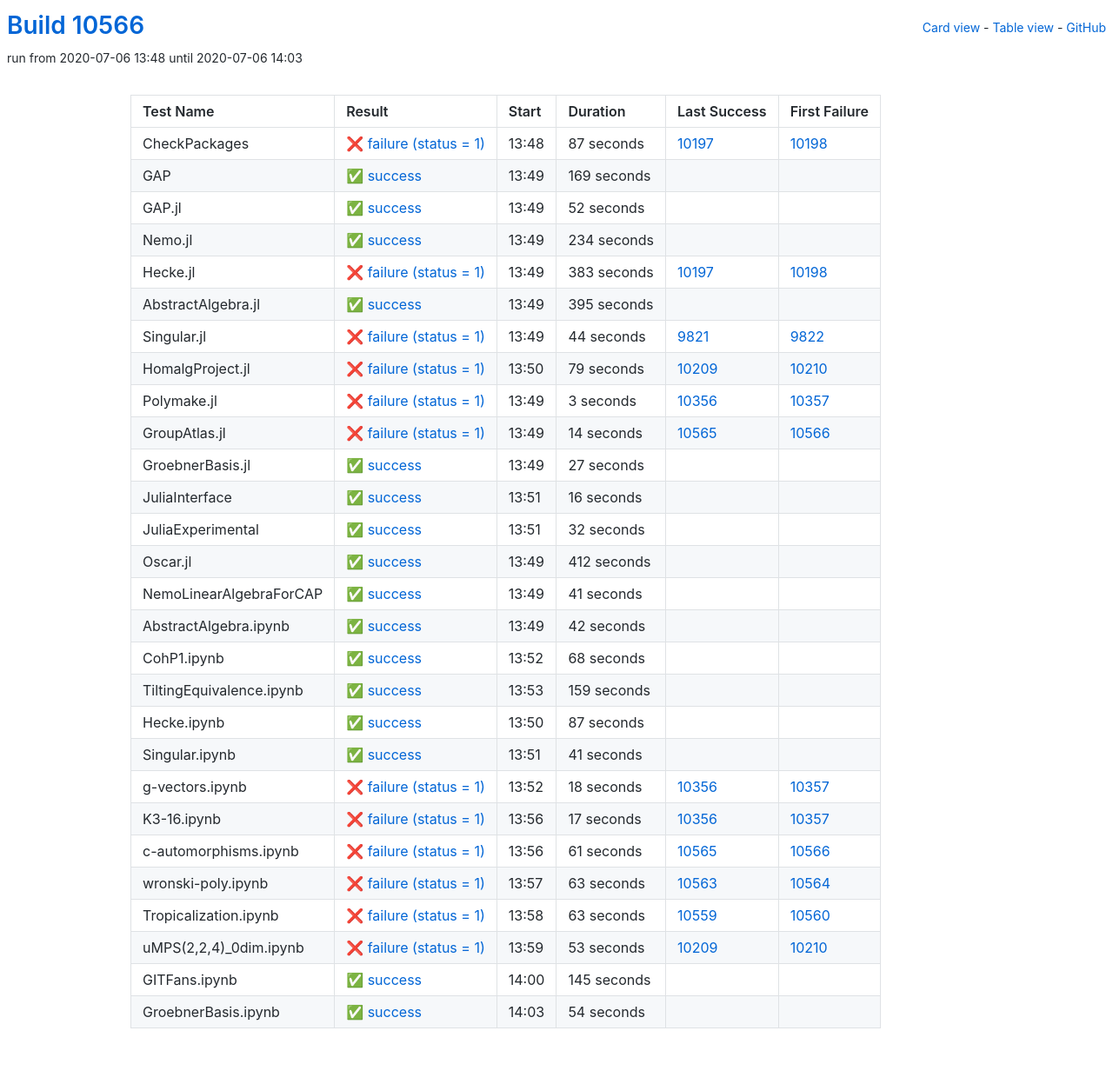
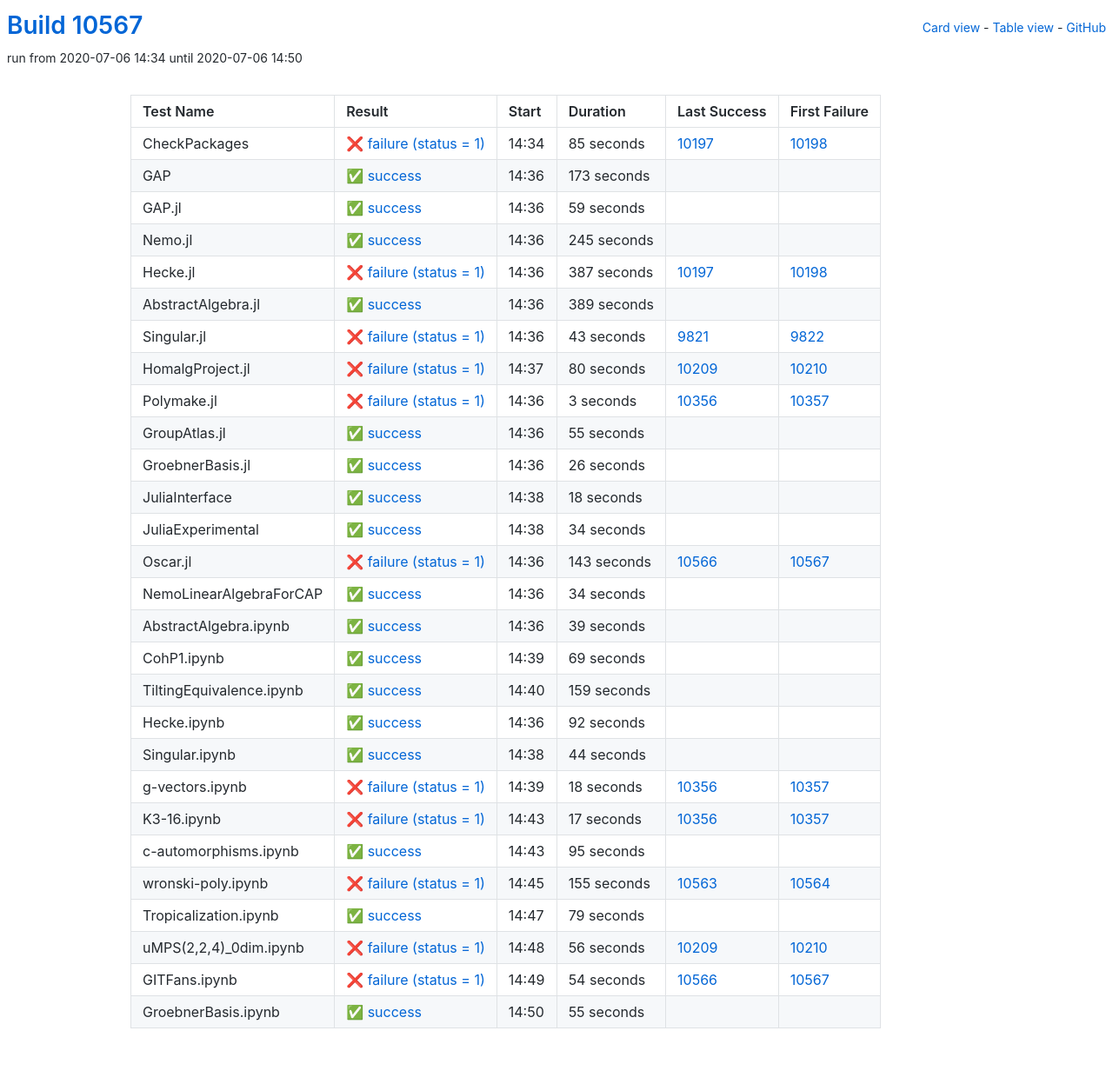
Before and after one commit to oscar-system/oscar-ci-status, a Jekyll site: the page built from table.html, in a window 1280 px wide. Shown: the whole page at 87% size. Built offline with Jekyll 4.4.1, drawn with Linux system fonts in a browser that asks for light colours.

Commit message:
Build #10567

```diff
--- a/_data/ci.yml
+++ b/_data/ci.yml
@@ -1,6 +1,6 @@
 ---
-build: 10566
-build_url: https://oscarci.mathematik.uni-kl.de/job/oscar/10566/
+build: 10567
+build_url: https://oscarci.mathematik.uni-kl.de/job/oscar/10567/
 job: oscar
 organization: oscar-system
 repo: oscar-ci-status
@@ -8,104 +8,104 @@
 tests:
 - name: CheckPackages
   id: checkpackages
-  log: https://oscarci.mathematik.uni-kl.de/job/oscar/10566/artifact/logs/build-10566/CheckPackages.log
-  start: 2020-07-06 13:48
+  log: https://oscarci.mathematik.uni-kl.de/job/oscar/10567/artifact/logs/build-10567/CheckPackages.log
+  start: 2020-07-06 14:34
   success: false
   exitcode: 1
   status: failure
-  duration: 87
+  duration: 85
   last_success: 10197
   last_success_url: https://oscarci.mathematik.uni-kl.de/job/oscar/10197/
   first_failure: 10198
   first_failure_url: https://oscarci.mathematik.uni-kl.de/job/oscar/10198/
 - name: GAP
   id: gap
-  log: https://oscarci.mathematik.uni-kl.de/job/oscar/10566/artifact/logs/build-10566/GAP.log
-  start: 2020-07-06 13:49
+  log: https://oscarci.mathematik.uni-kl.de/job/oscar/10567/artifact/logs/build-10567/GAP.log
+  start: 2020-07-06 14:36
   success: true
   exitcode: 0
   status: success
-  duration: 169
+  duration: 173
   last_success: false
   last_success_url:
   first_failure: false
   first_failure_url:
 - name: GAP.jl
   id: gap-jl
-  log: https://oscarci.mathematik.uni-kl.de/job/oscar/10566/artifact/logs/build-10566/GAP.jl.log
-  start: 2020-07-06 13:49
+  log: https://oscarci.mathematik.uni-kl.de/job/oscar/10567/artifact/logs/build-10567/GAP.jl.log
+  start: 2020-07-06 14:36
   success: true
   exitcode: 0
   status: success
-  duration: 52
+  duration: 59
   last_success: false
   last_success_url:
   first_failure: false
   first_failure_url:
 - name: Nemo.jl
   id: nemo-jl
-  log: https://oscarci.mathematik.uni-kl.de/job/oscar/10566/artifact/logs/build-10566/Nemo.jl.log
-  start: 2020-07-06 13:49
+  log: https://oscarci.mathematik.uni-kl.de/job/oscar/10567/artifact/logs/build-10567/Nemo.jl.log
+  start: 2020-07-06 14:36
   success: true
   exitcode: 0
   status: success
-  duration: 234
+  duration: 245
   last_success: false
   last_success_url:
   first_failure: false
   first_failure_url:
 - name: Hecke.jl
   id: hecke-jl
-  log: https://oscarci.mathematik.uni-kl.de/job/oscar/10566/artifact/logs/build-10566/Hecke.jl.log
-  start: 2020-07-06 13:49
+  log: https://oscarci.mathematik.uni-kl.de/job/oscar/10567/artifact/logs/build-10567/Hecke.jl.log
+  start: 2020-07-06 14:36
   success: false
   exitcode: 1
   status: failure
-  duration: 383
+  duration: 387
   last_success: 10197
   last_success_url: https://oscarci.mathematik.uni-kl.de/job/oscar/10197/
   first_failure: 10198
   first_failure_url: https://oscarci.mathematik.uni-kl.de/job/oscar/10198/
 - name: AbstractAlgebra.jl
   id: abstractalgebra-jl
-  log: https://oscarci.mathematik.uni-kl.de/job/oscar/10566/artifact/logs/build-10566/AbstractAlgebra.jl.log
-  start: 2020-07-06 13:49
+  log: https://oscarci.mathematik.uni-kl.de/job/oscar/10567/artifact/logs/build-10567/AbstractAlgebra.jl.log
+  start: 2020-07-06 14:36
   success: true
   exitcode: 0
   status: success
-  duration: 395
+  duration: 389
   last_success: false
   last_success_url:
   first_failure: false
   first_failure_url:
 - name: Singular.jl
   id: singular-jl
-  log: https://oscarci.mathematik.uni-kl.de/job/oscar/10566/artifact/logs/build-10566/Singular.jl.log
-  start: 2020-07-06 13:49
+  log: https://oscarci.mathematik.uni-kl.de/job/oscar/10567/artifact/logs/build-10567/Singular.jl.log
+  start: 2020-07-06 14:36
   success: false
   exitcode: 1
   status: failure
-  duration: 44
+  duration: 43
   last_success: 9821
   last_success_url: https://oscarci.mathematik.uni-kl.de/job/oscar/9821/
   first_failure: 9822
   first_failure_url: https://oscarci.mathematik.uni-kl.de/job/oscar/9822/
 - name: HomalgProject.jl
   id: homalgproject-jl
-  log: https://oscarci.mathematik.uni-kl.de/job/oscar/10566/artifact/logs/build-10566/HomalgProject.jl.log
-  start: 2020-07-06 13:50
+  log: https://oscarci.mathematik.uni-kl.de/job/oscar/10567/artifact/logs/build-10567/HomalgProject.jl.log
+  start: 2020-07-06 14:37
   success: false
   exitcode: 1
   status: failure
-  duration: 79
+  duration: 80
   last_success: 10209
   last_success_url: https://oscarci.mathematik.uni-kl.de/job/oscar/10209/
   first_failure: 10210
   first_failure_url: https://oscarci.mathematik.uni-kl.de/job/oscar/10210/
 - name: Polymake.jl
   id: polymake-jl
-  log: https://oscarci.mathematik.uni-kl.de/job/oscar/10566/artifact/logs/build-10566/Polymake.jl.log
-  start: 2020-07-06 13:49
+  log: https://oscarci.mathematik.uni-kl.de/job/oscar/10567/artifact/logs/build-10567/Polymake.jl.log
+  start: 2020-07-06 14:36
   success: false
   exitcode: 1
   status: failure
@@ -116,104 +116,104 @@
   first_failure_url: https://oscarci.mathematik.uni-kl.de/job/oscar/10357/
 - name: GroupAtlas.jl
   id: groupatlas-jl
-  log: https://oscarci.mathematik.uni-kl.de/job/oscar/10566/artifact/logs/build-10566/GroupAtlas.jl.log
-  start: 2020-07-06 13:49
-  success: false
-  exitcode: 1
-  status: failure
-  duration: 14
-  last_success: 10565
-  last_success_url: https://oscarci.mathematik.uni-kl.de/job/oscar/10565/
-  first_failure: 10566
-  first_failure_url: https://oscarci.mathematik.uni-kl.de/job/oscar/10566/
-- name: GroebnerBasis.jl
-  id: groebnerbasis-jl
-  log: https://oscarci.mathematik.uni-kl.de/job/oscar/10566/artifact/logs/build-10566/GroebnerBasis.jl.log
-  start: 2020-07-06 13:49
+  log: https://oscarci.mathematik.uni-kl.de/job/oscar/10567/artifact/logs/build-10567/GroupAtlas.jl.log
+  start: 2020-07-06 14:36
   success: true
   exitcode: 0
   status: success
-  duration: 27
+  duration: 55
+  last_success: false
+  last_success_url:
+  first_failure: false
+  first_failure_url:
+- name: GroebnerBasis.jl
+  id: groebnerbasis-jl
+  log: https://oscarci.mathematik.uni-kl.de/job/oscar/10567/artifact/logs/build-10567/GroebnerBasis.jl.log
+  start: 2020-07-06 14:36
+  success: true
+  exitcode: 0
+  status: success
+  duration: 26
   last_success: false
   last_success_url:
   first_failure: false
   first_failure_url:
 - name: JuliaInterface
   id: juliainterface
-  log: https://oscarci.mathematik.uni-kl.de/job/oscar/10566/artifact/logs/build-10566/JuliaInterface.log
-  start: 2020-07-06 13:51
+  log: https://oscarci.mathematik.uni-kl.de/job/oscar/10567/artifact/logs/build-10567/JuliaInterface.log
+  start: 2020-07-06 14:38
   success: true
   exitcode: 0
   status: success
-  duration: 16
+  duration: 18
   last_success: false
   last_success_url:
   first_failure: false
   first_failure_url:
 - name: JuliaExperimental
   id: juliaexperimental
-  log: https://oscarci.mathematik.uni-kl.de/job/oscar/10566/artifact/logs/build-10566/JuliaExperimental.log
-  start: 2020-07-06 13:51
+  log: https://oscarci.mathematik.uni-kl.de/job/oscar/10567/artifact/logs/build-10567/JuliaExperimental.log
+  start: 2020-07-06 14:38
   success: true
   exitcode: 0
   status: success
-  duration: 32
+  duration: 34
   last_success: false
   last_success_url:
   first_failure: false
   first_failure_url:
 - name: Oscar.jl
   id: oscar-jl
-  log: https://oscarci.mathematik.uni-kl.de/job/oscar/10566/artifact/logs/build-10566/Oscar.jl.log
-  start: 2020-07-06 13:49
+  log: https://oscarci.mathematik.uni-kl.de/job/oscar/10567/artifact/logs/build-10567/Oscar.jl.log
+  start: 2020-07-06 14:36
+  success: false
+  exitcode: 1
+  status: failure
+  duration: 143
+  last_success: 10566
+  last_success_url: https://oscarci.mathematik.uni-kl.de/job/oscar/10566/
+  first_failure: 10567
+  first_failure_url: https://oscarci.mathematik.uni-kl.de/job/oscar/10567/
+- name: NemoLinearAlgebraForCAP
+  id: nemolinearalgebraforcap
+  log: https://oscarci.mathematik.uni-kl.de/job/oscar/10567/artifact/logs/build-10567/NemoLinearAlgebraForCAP.log
+  start: 2020-07-06 14:36
   success: true
   exitcode: 0
   status: success
-  duration: 412
-  last_success: false
-  last_success_url:
-  first_failure: false
-  first_failure_url:
-- name: NemoLinearAlgebraForCAP
-  id: nemolinearalgebraforcap
-  log: https://oscarci.mathematik.uni-kl.de/job/oscar/10566/artifact/logs/build-10566/NemoLinearAlgebraForCAP.log
-  start: 2020-07-06 13:49
-  success: true
-  exitcode: 0
-  status: success
-  duration: 41
+  duration: 34
   last_success: false
   last_success_url:
   first_failure: false
   first_failure_url:
 - name: AbstractAlgebra.ipynb
   id: abstractalgebra-ipynb
-  log: https://oscarci.mathematik.uni-kl.de/job/oscar/10566/artifact/logs/build-10566/AbstractAlgebra.ipynb.log
-  start: 2020-07-06 13:49
+  log: https://oscarci.mathematik.uni-kl.de/job/oscar/10567/artifact/logs/build-10567/AbstractAlgebra.ipynb.log
+  start: 2020-07-06 14:36
   success: true
   exitcode: 0
   status: success
-  duration: 42
+  duration: 39
   last_success: false
   last_success_url:
   first_failure: false
   first_failure_url:
 - name: CohP1.ipynb
   id: cohp1-ipynb
-  log: https://oscarci.mathematik.uni-kl.de/job/oscar/10566/artifact/logs/build-10566/CohP1.ipynb.log
-  start: 2020-07-06 13:52
+  log: https://oscarci.mathematik.uni-kl.de/job/oscar/10567/artifact/logs/build-10567/CohP1.ipynb.log
+  start: 2020-07-06 14:39
   success: true
   exitcode: 0
   status: success
-  duration: 68
+  duration: 69
   last_success: false
   last_success_url:
   first_failure: false
   first_failure_url:
 - name: TiltingEquivalence.ipynb
   id: tiltingequivalence-ipynb
-  log: https://oscarci.mathematik.uni-kl.de/job/oscar/10566/artifact/logs/build-10566/TiltingEquivalence.ipynb.log
-  start: 2020-07-06 13:53
+  log: https://oscarci.mathematik.uni-kl.de/job/oscar/10567/artifact/logs/build-10567/TiltingEquivalence.ipynb.log
+  start: 2020-07-06 14:40
   success: true
   exitcode: 0
   status: success
@@ -224,32 +224,32 @@
   first_failure_url:
 - name: Hecke.ipynb
   id: hecke-ipynb
-  log: https://oscarci.mathematik.uni-kl.de/job/oscar/10566/artifact/logs/build-10566/Hecke.ipynb.log
-  start: 2020-07-06 13:50
+  log: https://oscarci.mathematik.uni-kl.de/job/oscar/10567/artifact/logs/build-10567/Hecke.ipynb.log
+  start: 2020-07-06 14:36
   success: true
   exitcode: 0
   status: success
-  duration: 87
+  duration: 92
   last_success: false
   last_success_url:
   first_failure: false
   first_failure_url:
 - name: Singular.ipynb
   id: singular-ipynb
-  log: https://oscarci.mathematik.uni-kl.de/job/oscar/10566/artifact/logs/build-10566/Singular.ipynb.log
-  start: 2020-07-06 13:51
+  log: https://oscarci.mathematik.uni-kl.de/job/oscar/10567/artifact/logs/build-10567/Singular.ipynb.log
+  start: 2020-07-06 14:38
   success: true
   exitcode: 0
   status: success
-  duration: 41
+  duration: 44
   last_success: false
   last_success_url:
   first_failure: false
   first_failure_url:
 - name: g-vectors.ipynb
   id: g-vectors-ipynb
-  log: https://oscarci.mathematik.uni-kl.de/job/oscar/10566/artifact/logs/build-10566/g-vectors.ipynb.log
-  start: 2020-07-06 13:52
+  log: https://oscarci.mathematik.uni-kl.de/job/oscar/10567/artifact/logs/build-10567/g-vectors.ipynb.log
+  start: 2020-07-06 14:39
   success: false
   exitcode: 1
   status: failure
@@ -260,8 +260,8 @@
   first_failure_url: https://oscarci.mathematik.uni-kl.de/job/oscar/10357/
 - name: K3-16.ipynb
   id: k3-16-ipynb
-  log: https://oscarci.mathematik.uni-kl.de/job/oscar/10566/artifact/logs/build-10566/K3-16.ipynb.log
-  start: 2020-07-06 13:56
+  log: https://oscarci.mathematik.uni-kl.de/job/oscar/10567/artifact/logs/build-10567/K3-16.ipynb.log
+  start: 2020-07-06 14:43
   success: false
   exitcode: 1
   status: failure
@@ -272,73 +272,73 @@
   first_failure_url: https://oscarci.mathematik.uni-kl.de/job/oscar/10357/
 - name: c-automorphisms.ipynb
   id: c-automorphisms-ipynb
-  log: https://oscarci.mathematik.uni-kl.de/job/oscar/10566/artifact/logs/build-10566/c-automorphisms.ipynb.log
-  start: 2020-07-06 13:56
+  log: https://oscarci.mathematik.uni-kl.de/job/oscar/10567/artifact/logs/build-10567/c-automorphisms.ipynb.log
+  start: 2020-07-06 14:43
+  success: true
+  exitcode: 0
+  status: success
+  duration: 95
+  last_success: false
+  last_success_url:
+  first_failure: false
+  first_failure_url:
+- name: wronski-poly.ipynb
+  id: wronski-poly-ipynb
+  log: https://oscarci.mathematik.uni-kl.de/job/oscar/10567/artifact/logs/build-10567/wronski-poly.ipynb.log
+  start: 2020-07-06 14:45
   success: false
   exitcode: 1
   status: failure
-  duration: 61
-  last_success: 10565
-  last_success_url: https://oscarci.mathematik.uni-kl.de/job/oscar/10565/
-  first_failure: 10566
-  first_failure_url: https://oscarci.mathematik.uni-kl.de/job/oscar/10566/
-- name: wronski-poly.ipynb
-  id: wronski-poly-ipynb
-  log: https://oscarci.mathematik.uni-kl.de/job/oscar/10566/artifact/logs/build-10566/wronski-poly.ipynb.log
-  start: 2020-07-06 13:57
-  success: false
-  exitcode: 1
-  status: failure
-  duration: 63
+  duration: 155
   last_success: 10563
   last_success_url: https://oscarci.mathematik.uni-kl.de/job/oscar/10563/
   first_failure: 10564
   first_failure_url: https://oscarci.mathematik.uni-kl.de/job/oscar/10564/
 - name: Tropicalization.ipynb
   id: tropicalization-ipynb
-  log: https://oscarci.mathematik.uni-kl.de/job/oscar/10566/artifact/logs/build-10566/Tropicalization.ipynb.log
-  start: 2020-07-06 13:58
+  log: https://oscarci.mathematik.uni-kl.de/job/oscar/10567/artifact/logs/build-10567/Tropicalization.ipynb.log
+  start: 2020-07-06 14:47
+  success: true
+  exitcode: 0
+  status: success
+  duration: 79
+  last_success: false
+  last_success_url:
+  first_failure: false
+  first_failure_url:
+- name: uMPS(2,2,4)_0dim.ipynb
+  id: umps-2-2-4-0dim-ipynb
+  log: https://oscarci.mathematik.uni-kl.de/job/oscar/10567/artifact/logs/build-10567/uMPS-2-2-4-_0dim.ipynb.log
+  start: 2020-07-06 14:48
   success: false
   exitcode: 1
   status: failure
-  duration: 63
-  last_success: 10559
-  last_success_url: https://oscarci.mathematik.uni-kl.de/job/oscar/10559/
-  first_failure: 10560
-  first_failure_url: https://oscarci.mathematik.uni-kl.de/job/oscar/10560/
-- name: uMPS(2,2,4)_0dim.ipynb
-  id: umps-2-2-4-0dim-ipynb
-  log: https://oscarci.mathematik.uni-kl.de/job/oscar/10566/artifact/logs/build-10566/uMPS-2-2-4-_0dim.ipynb.log
-  start: 2020-07-06 13:59
-  success: false
-  exitcode: 1
-  status: failure
-  duration: 53
+  duration: 56
   last_success: 10209
   last_success_url: https://oscarci.mathematik.uni-kl.de/job/oscar/10209/
   first_failure: 10210
   first_failure_url: https://oscarci.mathematik.uni-kl.de/job/oscar/10210/
 - name: GITFans.ipynb
   id: gitfans-ipynb
-  log: https://oscarci.mathematik.uni-kl.de/job/oscar/10566/artifact/logs/build-10566/GITFans.ipynb.log
-  start: 2020-07-06 14:00
+  log: https://oscarci.mathematik.uni-kl.de/job/oscar/10567/artifact/logs/build-10567/GITFans.ipynb.log
+  start: 2020-07-06 14:49
+  success: false
+  exitcode: 1
+  status: failure
+  duration: 54
+  last_success: 10566
+  last_success_url: https://oscarci.mathematik.uni-kl.de/job/oscar/10566/
+  first_failure: 10567
+  first_failure_url: https://oscarci.mathematik.uni-kl.de/job/oscar/10567/
+- name: GroebnerBasis.ipynb
+  id: groebnerbasis-ipynb
+  log: https://oscarci.mathematik.uni-kl.de/job/oscar/10567/artifact/logs/build-10567/GroebnerBasis.ipynb.log
+  start: 2020-07-06 14:50
   success: true
   exitcode: 0
   status: success
-  duration: 145
+  duration: 55
   last_success: false
   last_success_url:
   first_failure: false
   first_failure_url:
-- name: GroebnerBasis.ipynb
-  id: groebnerbasis-ipynb
-  log: https://oscarci.mathematik.uni-kl.de/job/oscar/10566/artifact/logs/build-10566/GroebnerBasis.ipynb.log
-  start: 2020-07-06 14:03
-  success: true
-  exitcode: 0
-  status: success
-  duration: 54
-  last_success: false
-  last_success_url:
-  first_failure: false
-  first_failure_url:
```
Also changed, not shown: README.md.
